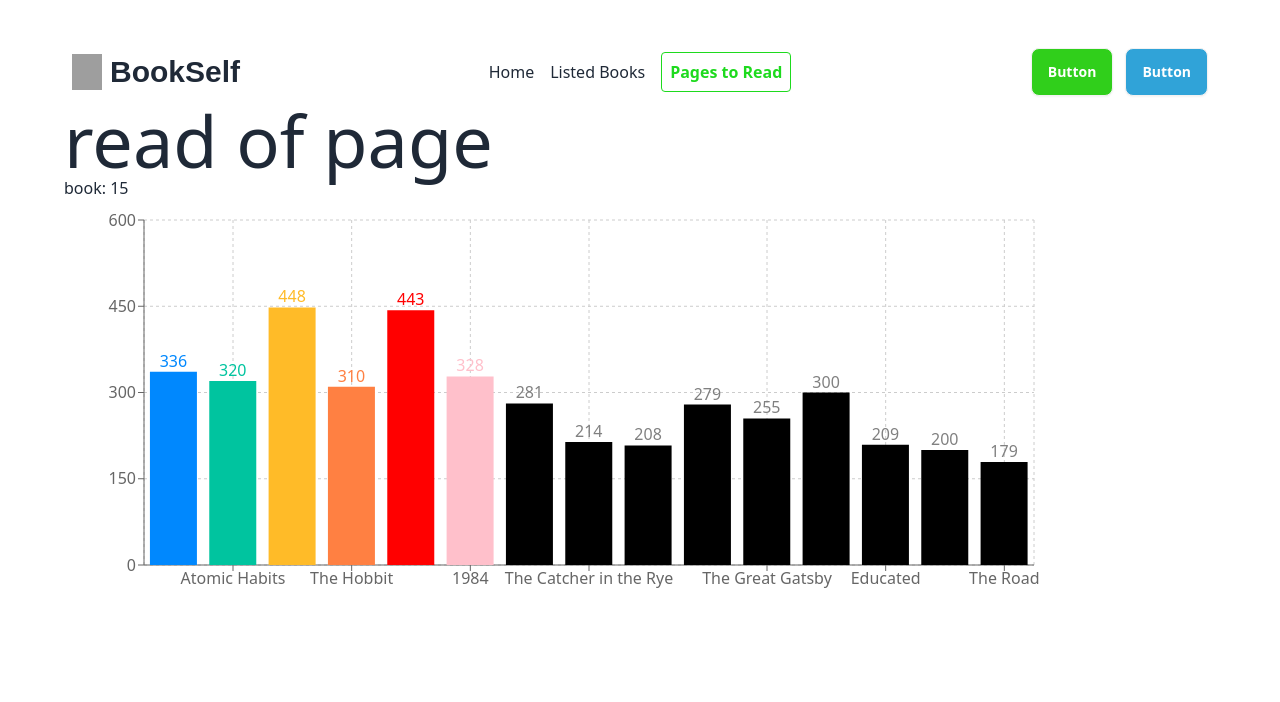
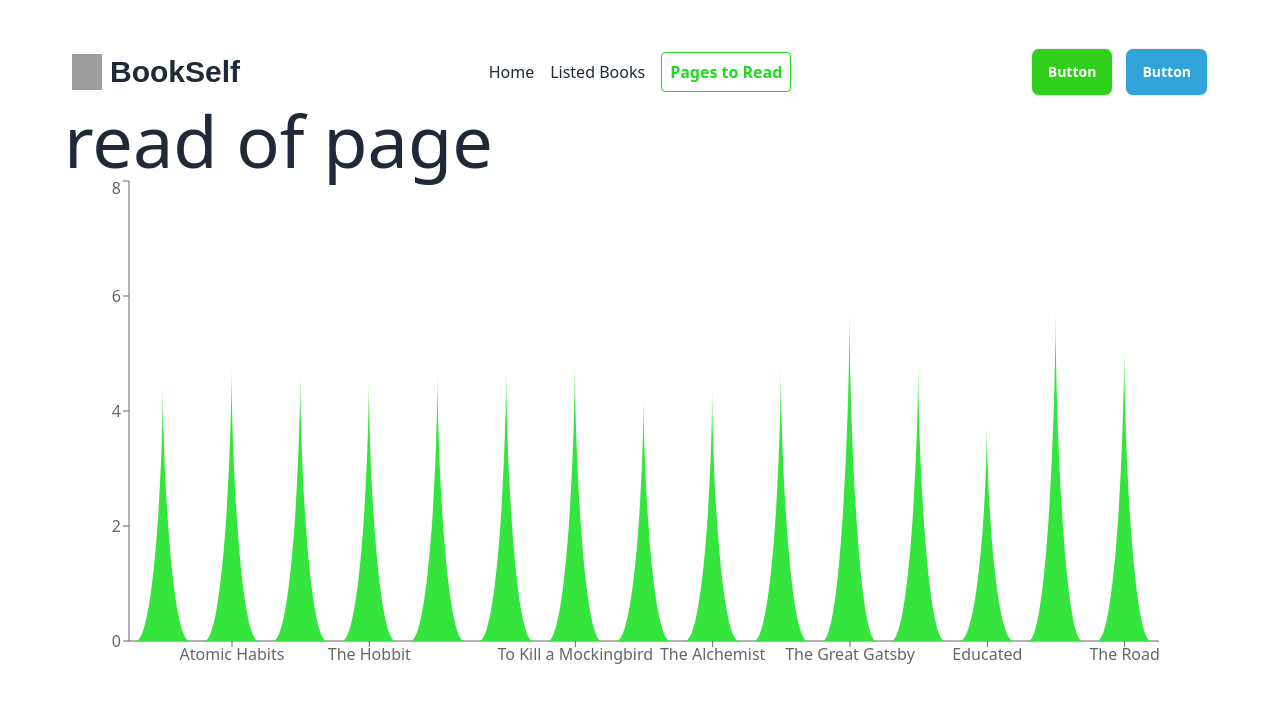
Before and after one commit to afrinbhuiyan/react-book-review, a React (Vite) app: page /pages in a window 1280 px wide. Shown: the top 702 px of the page. Built offline with nearby package versions, Linux system fonts and the light colour scheme; grey boxes are pictures that could not be loaded; a web font is replaced by a local one.

Commit message:
add the display data and Barchart

```diff
--- a/src/CustomShapeBarChart/CustomShapeBarChart.jsx
+++ b/src/CustomShapeBarChart/CustomShapeBarChart.jsx
@@ -1,44 +1,41 @@
+
 import axios from 'axios';
-import  { useEffect, useState } from 'react';
-import { BarChart, Bar, Cell, XAxis, YAxis, CartesianGrid, Tooltip } from 'recharts';
+import { useEffect, useState } from 'react';
+import { BarChart, Bar, XAxis, YAxis, Tooltip } from 'recharts';
+
+const getPath = (x, y, width, height) => (
+  `M${x},${y + height}
+   C${x + width / 3},${y + height} ${x + width / 2},${y + height / 3} ${x + width / 2}, ${y}
+   C${x + width / 2},${y + height / 3} ${x + 2 * width / 3},${y + height} ${x + width}, ${y + height}
+   Z`
+);
+
+const TriangleBar = (props) => {
+  const {
+    fill, x, y, width, height,
+  } = props;
+
+  return <path d={getPath(x, y, width, height)} stroke="none" fill={fill} />;
+};
 
 const CustomShapeBarChart = () => {
-    const colors = ['#0088FE', '#00C49F', '#FFBB28', '#FF8042', 'red', 'pink'];
-    const [book, setBook] = useState([]);
-
+    const  [book, setBook] = useState([])
 useEffect(() => {
-        // fetch('books.json')
-        // .then(res => res.json())
-        // .then(data =>  setBook(data))
     axios.get('books.json')
     .then(data => setBook(data.data))
 }, [])
     return (
         <div>
-            <h1>book: {book.length} </h1>
-            <BarChart
-                width={1000}
-                height={400}
-                data={book}
-                margin={{
-                    top: 20,
-                    right: 30,
-                    left: 20,
-                    bottom: 5,
-                }}
-            >
-                <CartesianGrid strokeDasharray="3 3" />
+            <BarChart width={1100} height={500} data={book}>
     <XAxis dataKey="bookName" />
     <YAxis />
     <Tooltip></Tooltip>
-                <Bar dataKey="totalPages" fill="#8884d8"  label={{ position: 'top' }}>
-                    {book.map((entry, index) => (
-                        <Cell key={`cell-${index}`} fill={colors[index % 20]} />
-                    ))}
-                </Bar>
+    <Bar dataKey="rating"
+    Cell  fill={'#35e43d'}
+      shape={<TriangleBar />} />
   </BarChart>
         </div>
-    );
+    )
 };
 
 export default CustomShapeBarChart;
```
Lines whose indentation alone changed are shown as unchanged.
